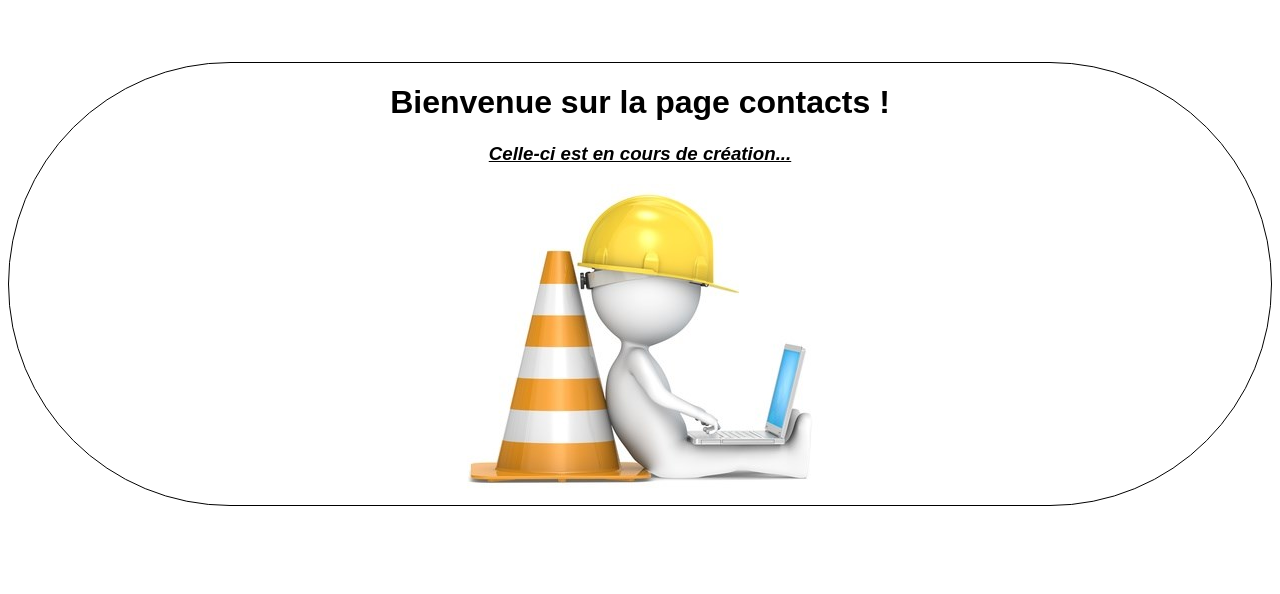
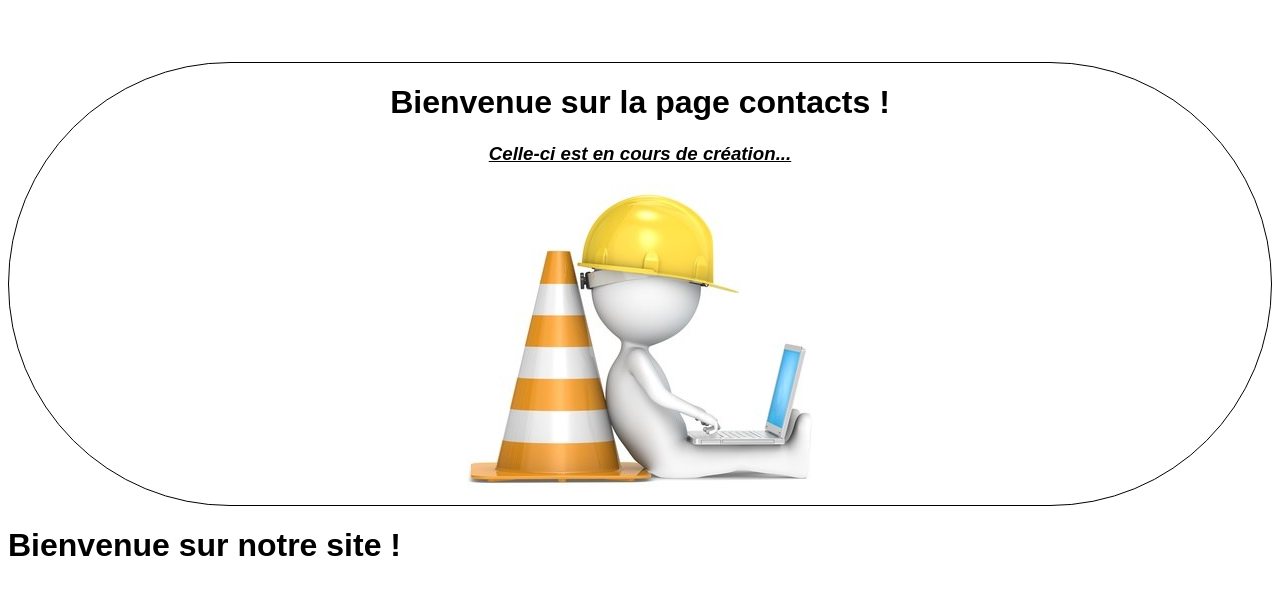
Before and after one commit to tomy78490/Cours-CM2, a plain HTML site: page contact.html in a window 1280 px wide. Drawn offline with Linux system fonts and the light colour scheme.

Commit message:
Update contact.html

```diff
--- a/contact.html
+++ b/contact.html
@@ -19,6 +19,7 @@
 <img src="./img/en cours de creztion.jpg" alt="">
 </div>
 
+    <h1>Bienvenue  sur notre site ! </h1>
 
 
 </body>
```
